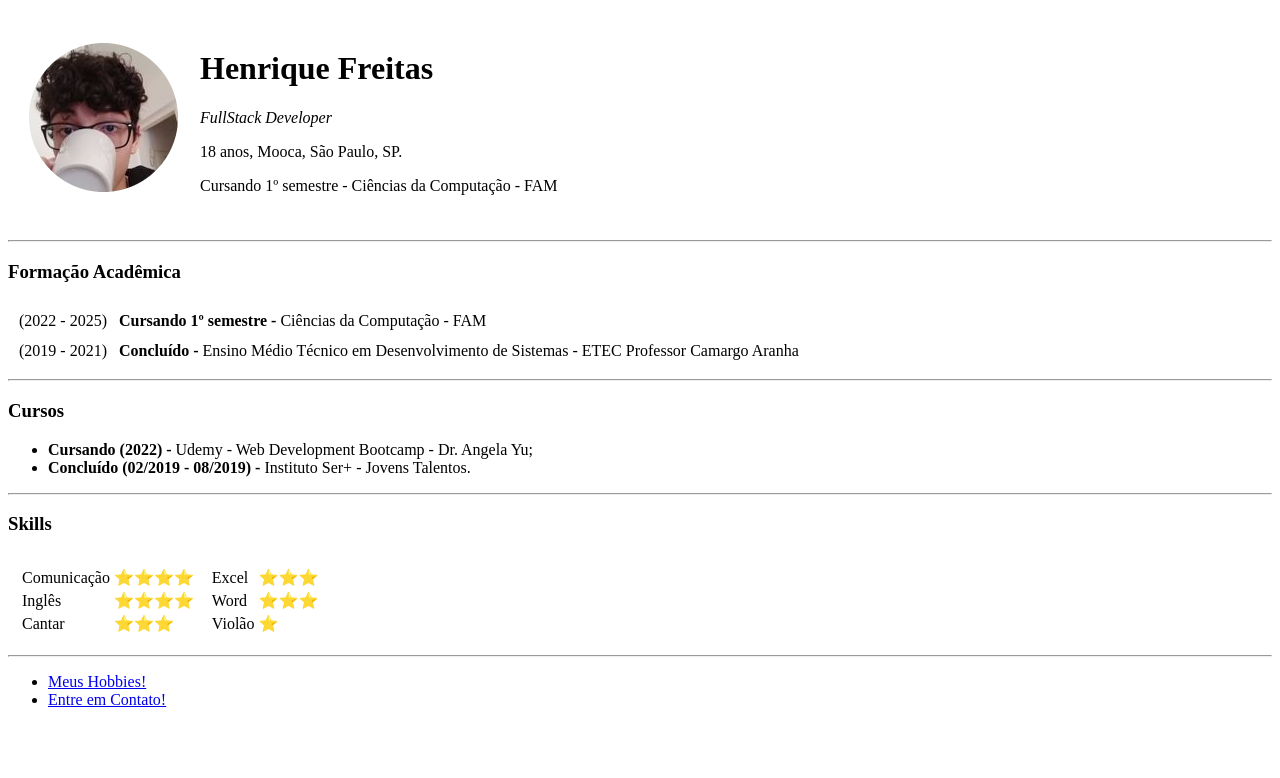
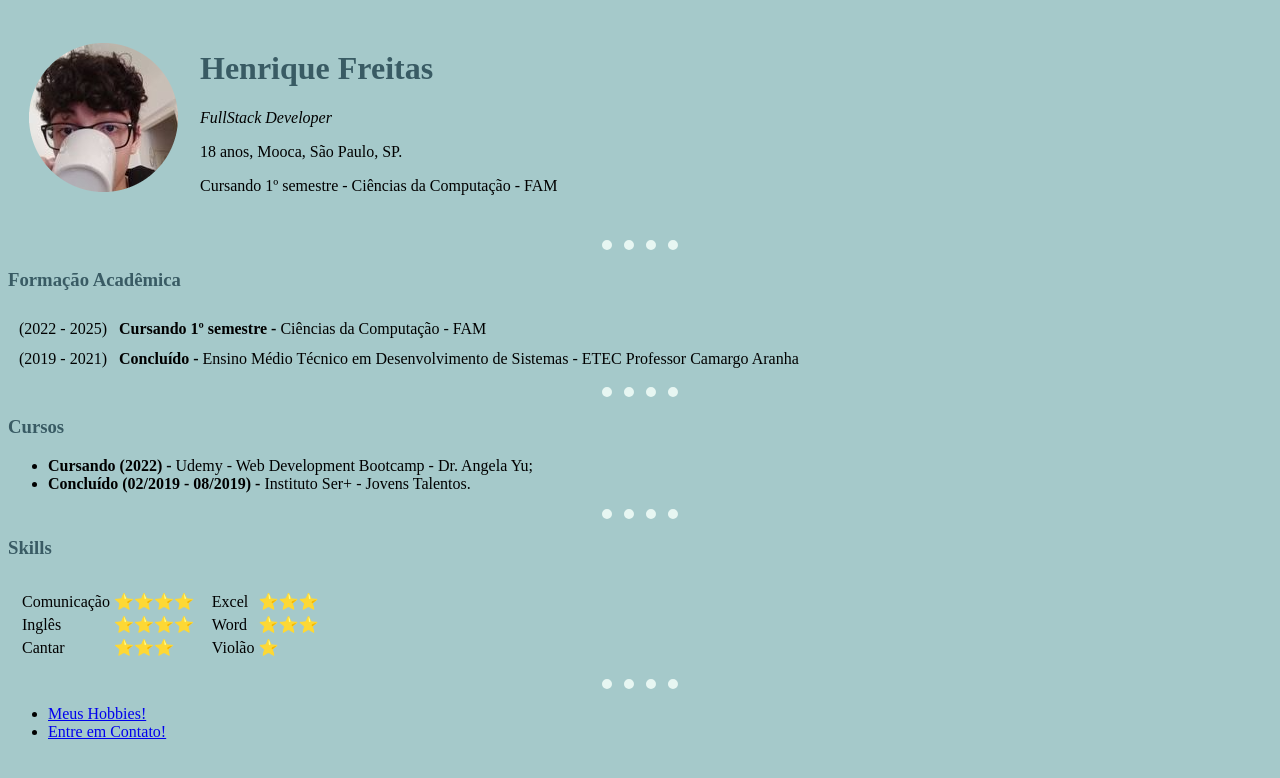
Before and after one commit to riqq54/PersonalSite-v1, a plain HTML site: page index.html in a window 1280 px wide. Drawn offline with Linux system fonts and the light colour scheme.

Commit message:
Começando o CSS!

```diff
--- /dev/null
+++ b/css/styles.css
@@ -0,0 +1,18 @@
+body {
+  background-color: #A5C9CA;
+}
+
+hr{
+  border-style: dotted none none;
+  border-width: 10px;
+  border-color: #E7F6F2;
+  width: 6%;
+}
+
+h1{
+  color: #395B64;
+}
+
+h3{
+  color: #395B64;
+}
--- a/index.html
+++ b/index.html
@@ -4,6 +4,7 @@
 <head>
   <meta charset="utf-8">
   <title>Henrique's Personal Site</title>
+  <link rel="stylesheet" href="css/styles.css">
 </head>
 
 <body>
```
Also changed, not shown: contact.html (+1 -0 lines), hobbies.html (+1 -0 lines).
